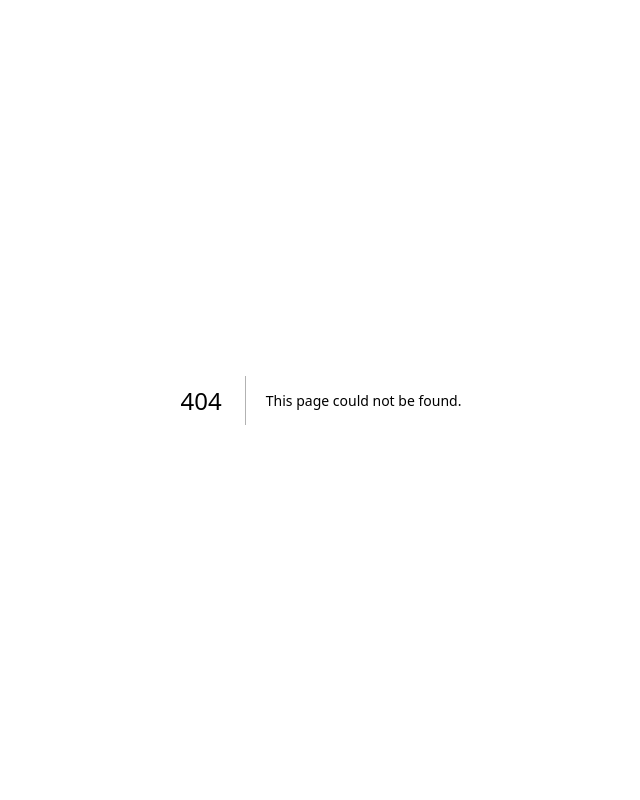
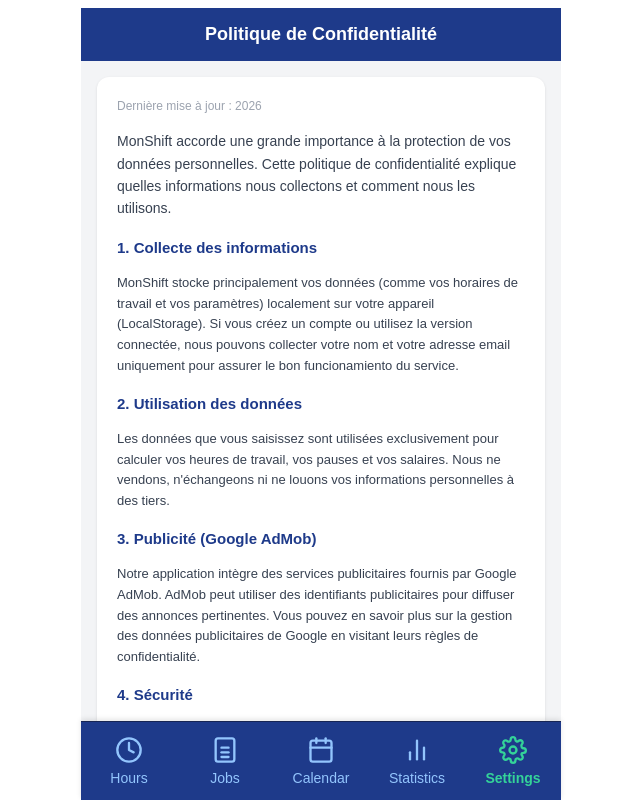
Before and after one commit to NminaN85/Monshift, a Next.js app: page /privacy in a window 1280 px wide. Before the commit this address had no page. Shown: the top 800 px of the page, without its empty margins (319-959 px from the left). Built offline with nearby package versions, Linux system fonts and the light colour scheme.

Commit message:
Create page.jsx

```diff
--- /dev/null
+++ b/src/app/privacy/page.jsx
@@ -0,0 +1,98 @@
+"use client";
+
+import { useState, useEffect } from "react";
+import BottomNav from "@/components/BottomNav";
+
+const texts = {
+  fr: {
+    title: "Politique de Confidentialité",
+    lastUpdated: "Dernière mise à jour : 2026",
+    intro: "MonShift accorde une grande importance à la protection de vos données personnelles. Cette politique de confidentialité explique quelles informations nous collectons et comment nous les utilisons.",
+    section1Title: "1. Collecte des informations",
+    section1Text: "MonShift stocke principalement vos données (comme vos horaires de travail et vos paramètres) localement sur votre appareil (LocalStorage). Si vous créez un compte ou utilisez la version connectée, nous pouvons collecter votre nom et votre adresse email uniquement pour assurer le bon funcionamiento du service.",
+    section2Title: "2. Utilisation des données",
+    section2Text: "Les données que vous saisissez sont utilisées exclusivement pour calculer vos heures de travail, vos pauses et vos salaires. Nous ne vendons, n'échangeons ni ne louons vos informations personnelles à des tiers.",
+    section3Title: "3. Publicité (Google AdMob)",
+    section3Text: "Notre application intègre des services publicitaires fournis par Google AdMob. AdMob peut utiliser des identifiants publicitaires pour diffuser des annonces pertinentes. Vous pouvez en savoir plus sur la gestion des données publicitaires de Google en visitant leurs règles de confidentialité.",
+    section4Title: "4. Sécurité",
+    section4Text: "Nous mettons en œuvre des mesures de sécurité appropriées pour protéger vos informations contre tout accès non autorisé ou modification.",
+    section5Title: "5. Contact",
+    section5Text: "Si vous avez des questions concernant cette politique de confidentialité, vous pouvez nous contacter via les paramètres de l'application."
+  },
+  en: {
+    title: "Privacy Policy",
+    lastUpdated: "Last updated: 2026",
+    intro: "MonShift values your privacy. This Privacy Policy explains what information we collect and how we use it.",
+    section1Title: "1. Information Collection",
+    section1Text: "MonShift primarily stores your data (such as your work hours and settings) locally on your device (LocalStorage). If you create an account, we may collect your name and email address solely to provide and improve the service.",
+    section2Title: "2. Use of Information",
+    section2Text: "The data you input is used exclusively to calculate your work hours, breaks, and earnings. We do not sell, trade, or rent your personal information to third parties.",
+    section3Title: "3. Advertising (Google AdMob)",
+    section3Text: "Our app integrates advertising services provided by Google AdMob. AdMob may use advertising identifiers to serve relevant ads. You can learn more about how Google handles ad data by visiting their privacy policy.",
+    section4Title: "4. Security",
+    section4Text: "We implement appropriate security measures to protect your information against unauthorized access or alteration.",
+    section5Title: "5. Contact Us",
+    section5Text: "If you have any questions regarding this Privacy Policy, please contact us through the app settings."
+  },
+  ar: {
+    title: "سياسة الخصوصية",
+    lastUpdated: "آخر تحديث: 2026",
+    intro: "يولي تطبيق MonShift اهتماماً بالغاً لحماية خصوصية بياناتك الشخصية. توضح سياسة الخصوصية هذه المعلومات التي نجمعها وكيفية استخدامها.",
+    section1Title: "1. جمع المعلومات",
+    section1Text: "يقوم تطبيق MonShift بتخزين بياناتك الأساسية (مثل ساعات العمل والإعدادات) محلياً على جهازك. إذا قمت بإنشاء حساب شخصي، فقد نجمع اسمك وبريدك الإلكتروني حصرياً لتقديم وتحسين الخدمة لك.",
+    section2Title: "2. استخدام البيانات",
+    section2Text: "تُستخدم البيانات التي تدخلها حصرياً لحساب ساعات عملك، الاستراحات، والأجور المتوقعة. نحن لا نبيع أو نتاجر أو نشارك معلوماتك الشخصية مع أي أطراف ثالثة.",
+    section3Title: "3. الإعلانات (Google AdMob)",
+    section3Text: "يستخدم تطبيقنا خدمات الإعلانات المقدمة من Google AdMob. قد تستخدم شبكة أدموب معرفات الإعلانات لعرض إعلانات ذات صلة. يمكنك معرفة المزيد حول كيفية تعامل جوجل مع بيانات الإعلانات من خلال سياسة خصوصية جوجل.",
+    section4Title: "4. الأمان",
+    section4Text: "نحن نطبق تدابير أمنية مناسبة لحماية معلوماتك من الوصول غير autorizado أو التغيير أو الإفصاح.",
+    section5Title: "5. الاتصال بنا",
+    section5Text: "إذا كان لديك أي استفسارات بخصوص سياسة الخصوصية هذه، يمكنك التواصل معنا من خلال صفحة الإعدادات في التطبيق."
+  }
+};
+
+export default function PrivacyPage() {
+  const [lang, setLang] = useState("fr");
+
+  useEffect(() => {
+    const savedLang = localStorage.getItem("monshift_lang");
+    if (savedLang) setLang(savedLang);
+  }, []);
+
+  const t = texts[lang] || texts["fr"];
+
+  return (
+    <main style={{ maxWidth: "480px", margin: "0 auto", paddingBottom: "100px", fontFamily: "sans-serif", background: "#f3f4f6", minHeight: "100vh", direction: lang === "ar" ? "rtl" : "ltr" }}>
+
+      <header style={{ background: "#1e3a8a", color: "white", padding: "16px", textAlign: "center", fontSize: "18px", fontWeight: "bold" }}>
+        {t.title}
+      </header>
+
+      <div style={{ padding: "16px" }}>
+        <div style={{ background: "white", padding: "20px", borderRadius: "12px", boxShadow: "0 1px 3px rgba(0,0,0,0.1)", lineHeight: "1.6", color: "#374151" }}>
+
+          <div style={{ fontSize: "12px", color: "#9ca3af", marginBottom: "12px" }}>{t.lastUpdated}</div>
+          <p style={{ fontSize: "14px", marginBottom: "16px" }}>{t.intro}</p>
+
+          <h3 style={{ fontSize: "15px", fontWeight: "bold", color: "#1e3a8a", marginBottom: "6px" }}>{t.section1Title}</h3>
+          <p style={{ fontSize: "13px", marginBottom: "14px" }}>{t.section1Text}</p>
+
+          <h3 style={{ fontSize: "15px", fontWeight: "bold", color: "#1e3a8a", marginBottom: "6px" }}>{t.section2Title}</h3>
+          <p style={{ fontSize: "13px", marginBottom: "14px" }}>{t.section2Text}</p>
+
+          <h3 style={{ fontSize: "15px", fontWeight: "bold", color: "#1e3a8a", marginBottom: "6px" }}>{t.section3Title}</h3>
+          <p style={{ fontSize: "13px", marginBottom: "14px" }}>{t.section3Text}</p>
+
+          <h3 style={{ fontSize: "15px", fontWeight: "bold", color: "#1e3a8a", marginBottom: "6px" }}>{t.section4Title}</h3>
+          <p style={{ fontSize: "13px", marginBottom: "14px" }}>{t.section4Text}</p>
+
+          <h3 style={{ fontSize: "15px", fontWeight: "bold", color: "#1e3a8a", marginBottom: "6px" }}>{t.section5Title}</h3>
+          <p style={{ fontSize: "13px" }}>{t.section5Text}</p>
+
+        </div>
+      </div>
+
+      <BottomNav active="settings" />
+    </main>
+  );
+}
```
